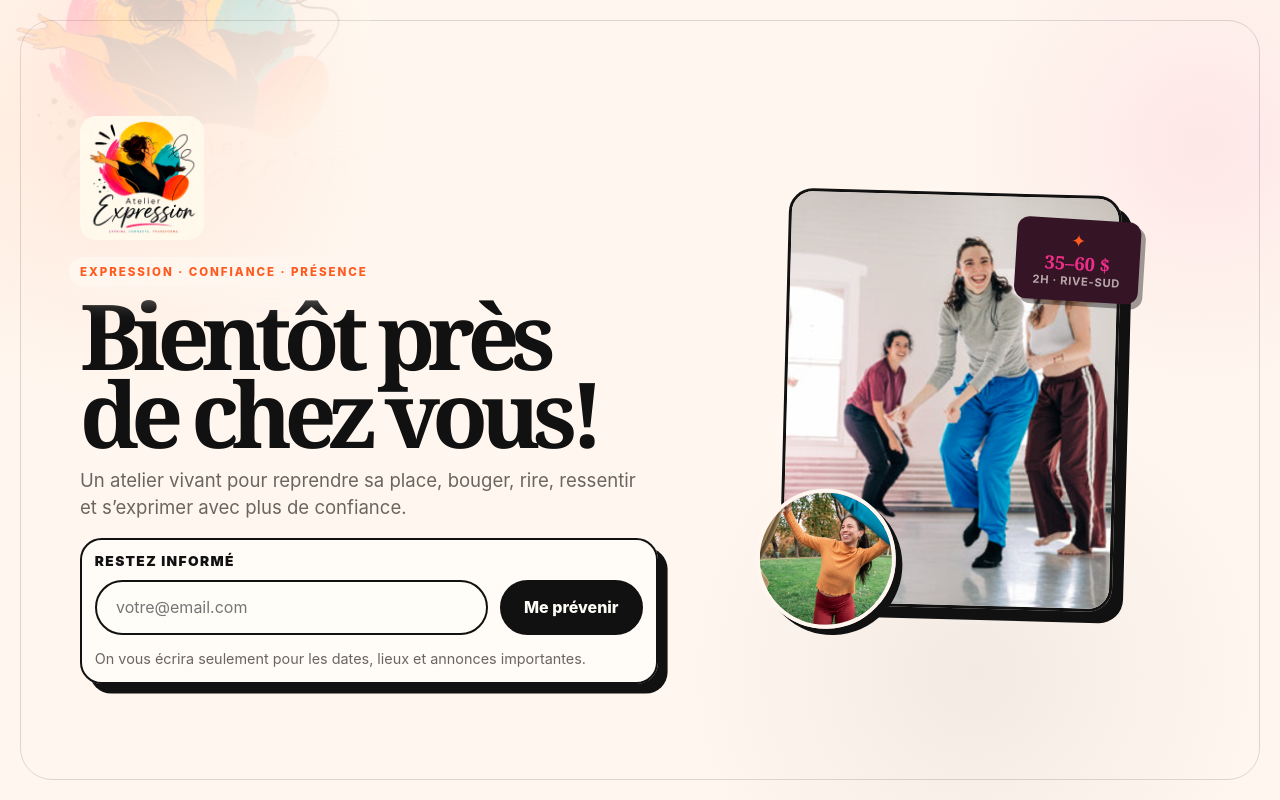
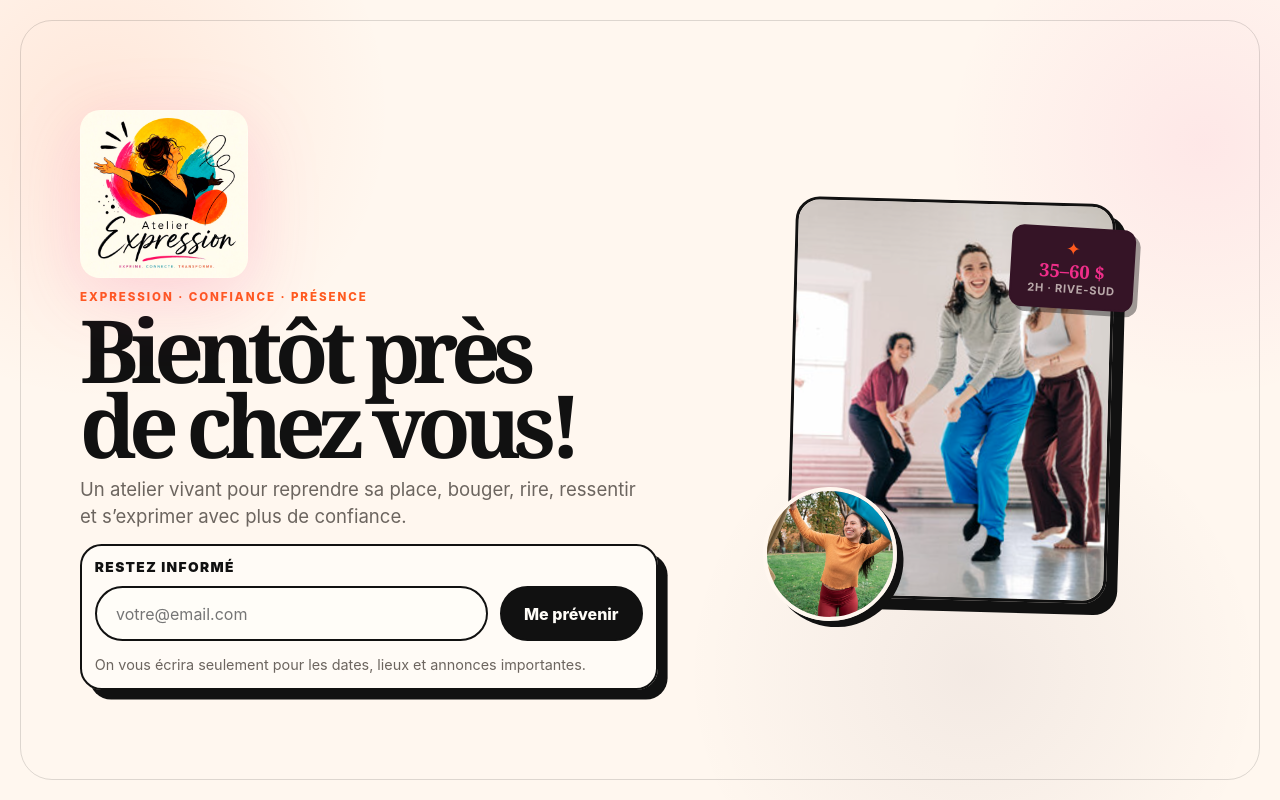
Before and after one commit to benrosiers/atelierexpression_ca_site, a website built with Vite: page index.html in a window 1280 px wide. Built offline with nearby package versions, Linux system fonts and the light colour scheme.

Commit message:
Use single large brand image in hero

```diff
--- a/index.html
+++ b/index.html
@@ -24,15 +24,12 @@
   <body>
     <main class="coming-soon" aria-labelledby="page-title">
       <section class="hero" aria-label="Atelier Expression — page d'attente">
-        <div class="hero__brand-watermark" aria-hidden="true">
-          <img src="/images/logo_real_1024.png" alt="" width="1024" height="1024" loading="eager" />
-        </div>
         <div class="hero__copy">
-          <a class="brand-logo" href="/" aria-label="Atelier Expression — accueil">
-            <img src="/images/logo_real_1024.png" alt="Atelier Expression" width="130" height="130" loading="eager" />
+          <a class="brand-mark" href="/" aria-label="Atelier Expression — accueil">
+            <img src="/images/logo_real_1024.png" alt="Atelier Expression" width="1024" height="1024" loading="eager" />
           </a>
 
-          <p class="eyebrow eyebrow--on-veil">Expression · confiance · présence</p>
+          <p class="eyebrow">Expression · confiance · présence</p>
 
           <h1 id="page-title">Bientôt près de chez vous!</h1>
 
--- a/src/styles/main.scss
+++ b/src/styles/main.scss
@@ -58,11 +58,11 @@ input {
   min-height: 100svh;
   display: grid;
   grid-template-columns: minmax(0, 0.95fr) minmax(18rem, 0.82fr);
-  gap: clamp(1.75rem, 4vw, 4.75rem);
+  gap: clamp(1.75rem, 4vw, 4.5rem);
   align-items: center;
   width: min(1120px, calc(100% - 2rem));
   margin: 0 auto;
-  padding: clamp(2.25rem, 5vh, 4.25rem) 0;
+  padding: clamp(1.75rem, 4.5vh, 3.5rem) 0;
 }
 
 .hero__copy {
@@ -70,89 +70,31 @@ input {
   z-index: 2;
 }
 
-// ─── Brand watermark ─────────────────────────────────────────────────────────
-.hero__brand-watermark {
-  position: absolute;
-  z-index: -1;
-  top: clamp(-8rem, -9vw, -4.75rem);
-  left: clamp(-5.5rem, -7vw, -2.75rem);
-  width: clamp(22rem, 34vw, 31rem);
-  aspect-ratio: 1;
-  pointer-events: none;
-  opacity: 0.26;
-  transform: rotate(-7deg);
-  filter: saturate(1.45) contrast(1.08);
-  overflow: hidden;
-  border-radius: 2rem;
-  -webkit-mask-image: linear-gradient(
-    to bottom,
-    rgba(0, 0, 0, 1) 0%,
-    rgba(0, 0, 0, 0.92) 32%,
-    rgba(0, 0, 0, 0.45) 58%,
-    rgba(0, 0, 0, 0) 86%
-  );
-  mask-image: linear-gradient(
-    to bottom,
-    rgba(0, 0, 0, 1) 0%,
-    rgba(0, 0, 0, 0.92) 32%,
-    rgba(0, 0, 0, 0.45) 58%,
-    rgba(0, 0, 0, 0) 86%
-  );
-}
-
-.hero__brand-watermark::before {
-  content: "";
-  position: absolute;
-  inset: 4%;
-  border-radius: 50%;
-  background:
-    radial-gradient(circle, rgba(255, 90, 31, 0.26), rgba(240, 46, 138, 0.18) 42%, transparent 72%);
-  filter: blur(30px);
-  transform: scale(1.08);
-  z-index: -1;
-}
-
-.hero__brand-watermark::after {
-  content: "";
-  position: absolute;
-  inset: -8%;
-  background:
-    radial-gradient(circle at 45% 36%, rgba(255, 247, 239, 0) 0 28%, rgba(255, 247, 239, 0.48) 60%, rgba(255, 247, 239, 0.94) 100%),
-    linear-gradient(to bottom, rgba(255, 247, 239, 0) 0%, rgba(255, 247, 239, 0.88) 86%);
-  pointer-events: none;
-}
-
-.hero__brand-watermark img {
-  width: 100%;
-  height: 100%;
+// ─── Brand mark ──────────────────────────────────────────────────────────────
+.brand-mark {
   display: block;
-  object-fit: contain;
-  mix-blend-mode: multiply;
-  filter: drop-shadow(0 1.5rem 3rem rgba(240, 46, 138, 0.16));
-}
-
-// ─── Brand logo ──────────────────────────────────────────────────────────────
-.brand-logo {
-  display: inline-block;
+  width: clamp(13rem, 18vw, 18rem);
+  margin: 0 0 clamp(1rem, 2.2vh, 1.5rem);
+  line-height: 0;
   text-decoration: none;
-  line-height: 0;
-  margin-bottom: clamp(1rem, 2vh, 1.35rem);
+  position: relative;
+  z-index: 3;
 
   img {
-    width: clamp(8.75rem, 10.5vw, 10.75rem);
+    width: 100%;
     height: auto;
     display: block;
-    border-radius: 16px;
-    filter: saturate(1.18) contrast(1.05);
+    border-radius: 1.25rem;
+    filter:
+      saturate(1.24)
+      contrast(1.08)
+      drop-shadow(0 1.15rem 2.2rem rgba(240, 46, 138, 0.16));
   }
 }
 
 // ─── Copy ────────────────────────────────────────────────────────────────────
 .eyebrow {
-  position: relative;
-  z-index: 3;
-  width: fit-content;
-  margin: 0 0 clamp(0.85rem, 1.5vh, 1.1rem);
+  margin: 0 0 clamp(0.75rem, 1.5vh, 1rem);
   color: $c-orange;
   font-size: 0.8rem;
   font-weight: 800;
@@ -160,37 +102,27 @@ input {
   text-transform: uppercase;
 }
 
-.eyebrow--on-veil {
-  padding: 0.45rem 0.7rem;
-  margin-left: -0.7rem;
-  border-radius: 999px;
-  background:
-    linear-gradient(90deg, rgba(255, 247, 239, 0.96), rgba(255, 247, 239, 0.76) 72%, rgba(255, 247, 239, 0));
-  box-shadow: 0 0.55rem 1.5rem rgba(255, 247, 239, 0.72);
-  backdrop-filter: blur(2px);
-}
-
 h1 {
   max-width: 10.5ch;
   margin: 0;
   font-family: Georgia, "Times New Roman", serif;
-  font-size: clamp(4rem, 8.1vw, 7.15rem);
+  font-size: clamp(3.9rem, 7.7vw, 6.85rem);
   line-height: 0.86;
   letter-spacing: -0.085em;
 }
 
 .lead {
   max-width: 37rem;
-  margin: clamp(1rem, 2vh, 1.35rem) 0 0;
+  margin: clamp(0.95rem, 2vh, 1.3rem) 0 0;
   color: $muted;
-  font-size: clamp(1.02rem, 1.45vw, 1.22rem);
-  line-height: 1.55;
+  font-size: clamp(1.02rem, 1.45vw, 1.2rem);
+  line-height: 1.5;
 }
 
 // ─── Signup form ─────────────────────────────────────────────────────────────
 .signup {
   width: min(100%, 39rem);
-  margin-top: clamp(1.2rem, 2.6vh, 2rem);
+  margin-top: clamp(1.05rem, 2.4vh, 1.75rem);
   padding: 1rem;
   border: 2px solid $ink;
   border-radius: 1.35rem;
@@ -281,7 +213,7 @@ h1 {
 
 .photo-panel {
   position: relative;
-  width: min(100%, clamp(20rem, 29vw, 25rem));
+  width: min(100%, clamp(19rem, 28vw, 24rem));
   transform: rotate(1.5deg);
 }
 
@@ -367,45 +299,36 @@ h1 {
 // ─── Breakpoints ─────────────────────────────────────────────────────────────
 @media (max-height: 820px) and (min-width: 861px) {
   .hero {
-    padding: 1.75rem 0;
-    gap: clamp(1.5rem, 3.4vw, 3.75rem);
+    padding: 1.35rem 0;
+    gap: clamp(1.25rem, 3.4vw, 3.5rem);
   }
 
-  .brand-logo {
-    margin-bottom: 0.85rem;
-  }
-
-  .brand-logo img {
-    width: clamp(7.75rem, 8.8vw, 9.25rem);
+  .brand-mark {
+    width: clamp(10.5rem, 13vw, 14rem);
+    margin-bottom: 0.75rem;
   }
 
   .eyebrow {
-    margin-bottom: 0.65rem;
+    margin-bottom: 0.6rem;
     font-size: 0.72rem;
   }
 
   h1 {
-    font-size: clamp(3.65rem, 7.1vw, 6.25rem);
+    font-size: clamp(3.35rem, 6.8vw, 5.9rem);
   }
 
   .lead {
-    margin-top: 0.9rem;
-    line-height: 1.48;
+    margin-top: 0.8rem;
+    line-height: 1.45;
   }
 
   .signup {
-    margin-top: 1rem;
+    margin-top: 0.9rem;
     padding: 0.8rem;
   }
 
   .photo-panel {
-    width: min(100%, clamp(18rem, 26vw, 22.5rem));
-  }
-
-  .hero__brand-watermark {
-    top: -7rem;
-    width: clamp(20rem, 30vw, 27rem);
-    opacity: 0.23;
+    width: min(100%, clamp(18rem, 25vw, 22rem));
   }
 }
 
@@ -449,9 +372,9 @@ h1 {
     min-height: auto;
     display: flex;
     flex-direction: column;
-    gap: 1.75rem;
+    gap: 1.5rem;
     align-items: stretch;
-    padding: 1.65rem 0 2.5rem;
+    padding: 1.5rem 0 2.5rem;
   }
 
   .hero__copy {
@@ -459,21 +382,9 @@ h1 {
     z-index: 2;
   }
 
-  .hero__brand-watermark {
-    top: -4.25rem;
-    left: auto;
-    right: -8rem;
-    width: clamp(18rem, 78vw, 25rem);
-    opacity: 0.16;
-    transform: rotate(-10deg);
-  }
-
-  .brand-logo {
-    margin-bottom: 1rem;
-  }
-
-  .brand-logo img {
-    width: clamp(7.25rem, 34vw, 8.5rem);
+  .brand-mark {
+    width: clamp(10.5rem, 46vw, 13.5rem);
+    margin-bottom: 0.85rem;
   }
 
   .eyebrow {
@@ -481,14 +392,9 @@ h1 {
     letter-spacing: 0.13em;
   }
 
-  .eyebrow--on-veil {
-    padding: 0.38rem 0.55rem;
-    margin-left: -0.55rem;
-  }
-
   h1 {
     max-width: 8ch;
-    font-size: clamp(3.7rem, 17vw, 5.35rem);
+    font-size: clamp(3.55rem, 16.5vw, 5.25rem);
     line-height: 0.86;
   }
 
@@ -502,7 +408,7 @@ h1 {
     position: relative;
     z-index: 3;
     width: 100%;
-    margin-top: 1.25rem;
+    margin-top: 1.15rem;
     padding: 0.9rem;
     border-radius: 1.2rem;
     box-shadow: 0.35rem 0.35rem 0 $ink;
@@ -564,11 +470,6 @@ h1 {
 }
 
 @media (max-width: 390px) {
-  .hero__brand-watermark {
-    opacity: 0.14;
-    right: -8rem;
-  }
-
   h1 {
     font-size: clamp(3.55rem, 18vw, 4.8rem);
   }
```
